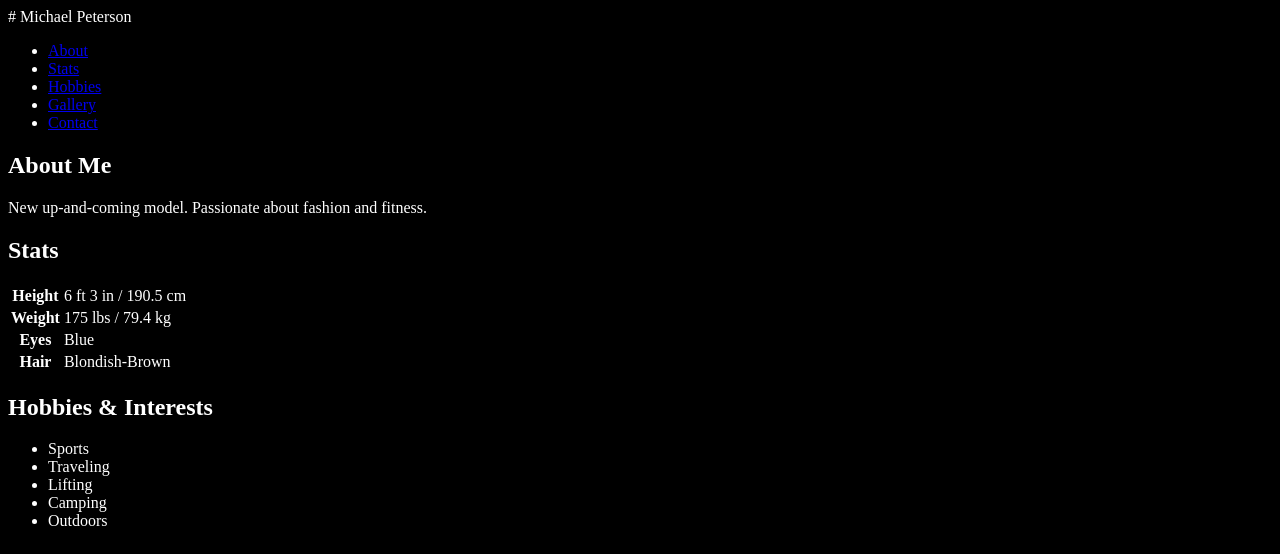
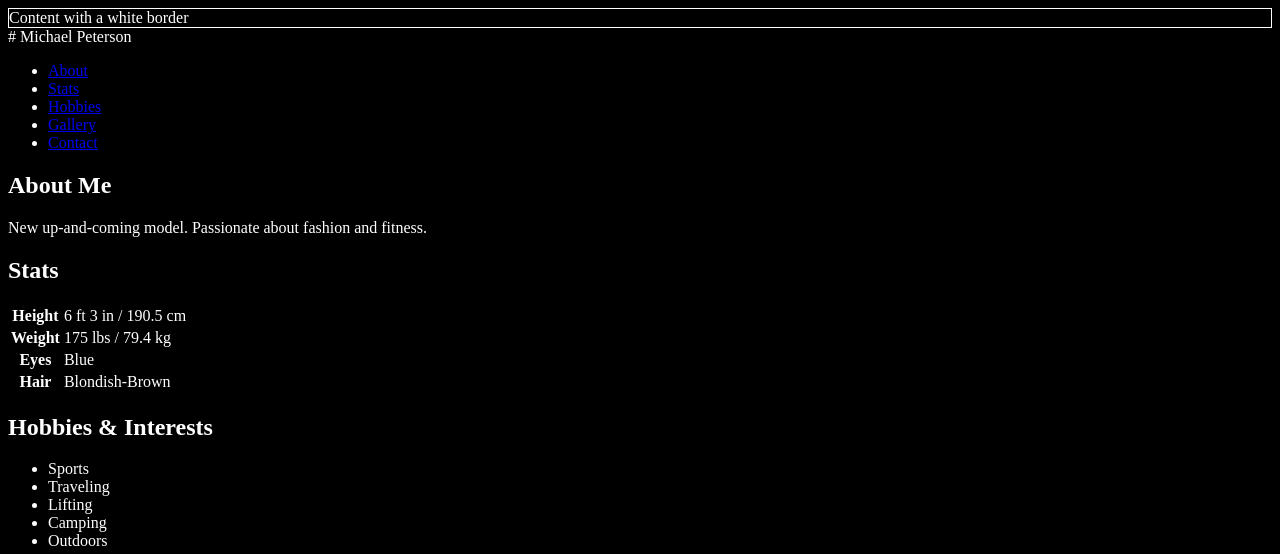
Before and after one commit to Petey000/Michael-Peterson, a plain HTML site: page index.html in a window 1280 px wide. Shown: the top 554 px of the page. Drawn offline with Linux system fonts and the light colour scheme.

Commit message:
Update index.html

```diff
--- a/index.html
+++ b/index.html
@@ -1,3 +1,6 @@
+<div style="border: 1px solid white;">
+  Content with a white border
+</div>
 <body style="background-color: black; color: white;">
   <!-- Your content here -->
   # Michael Peterson
```
